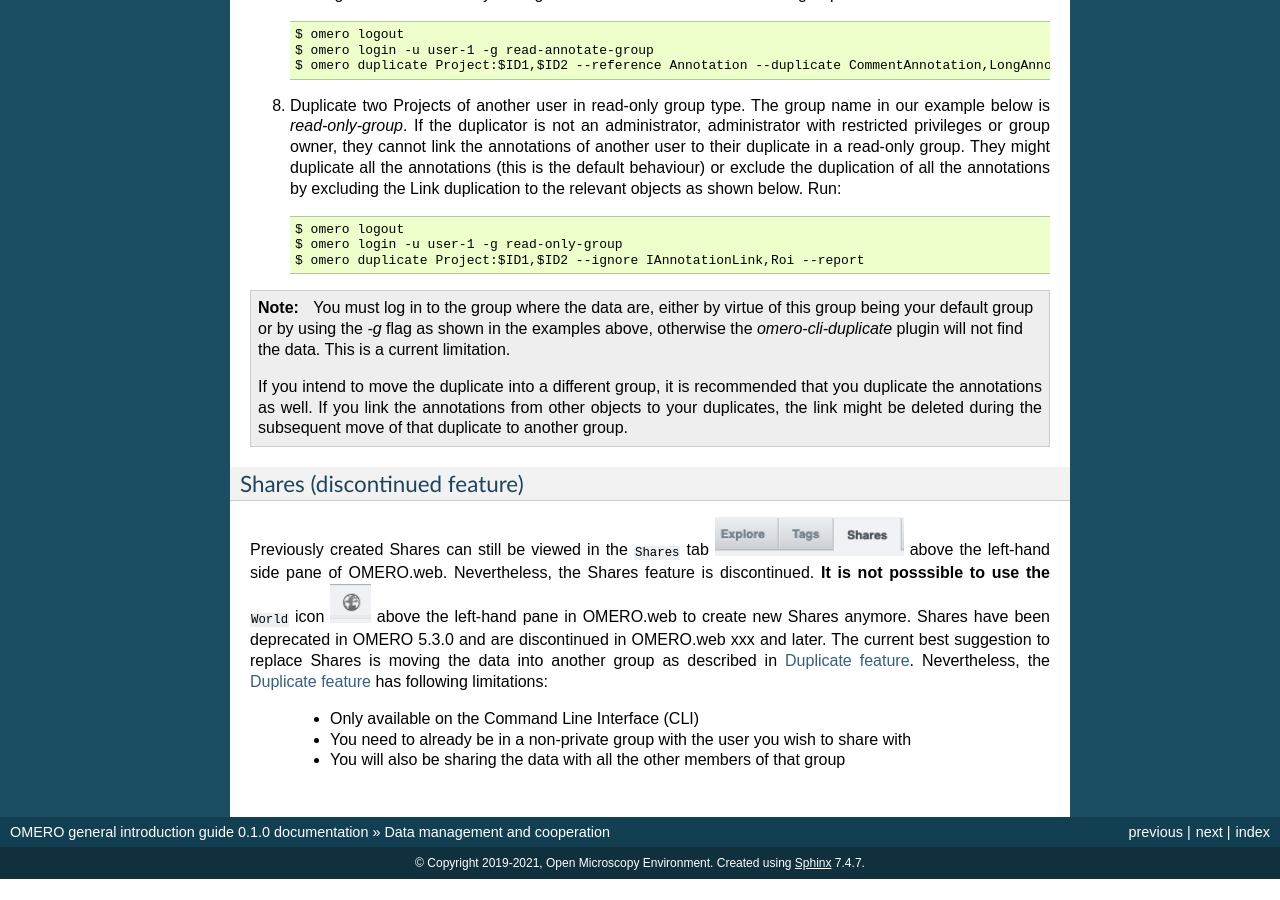
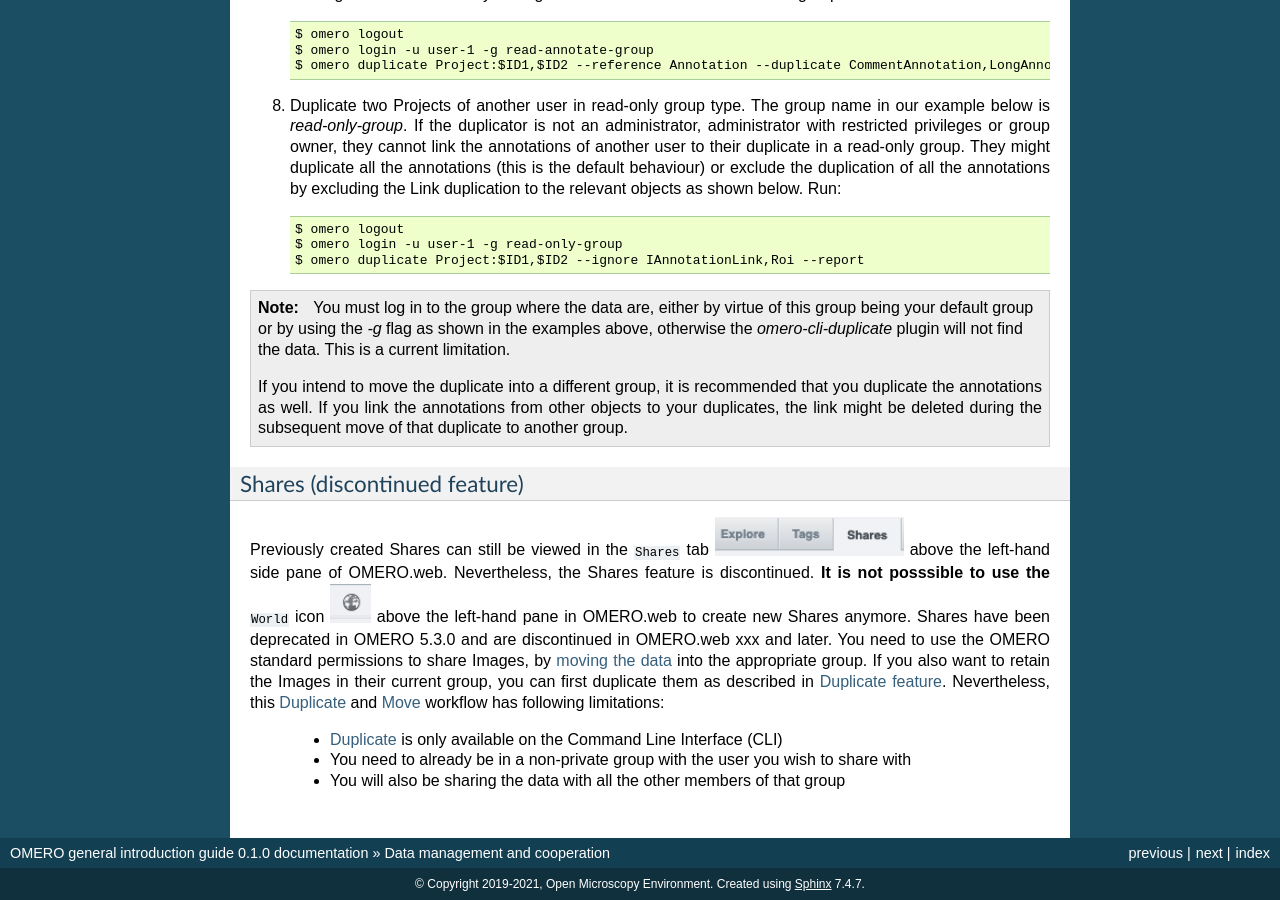
Before and after one commit to ome/omero-guide-introduction, a Sphinx documentation site: the page built from docs/data-management.rst, in a window 1280 px wide and 900 px high, scrolled down 9020 px. Built offline with Sphinx 7.4.7, drawn with Linux system fonts in a browser that asks for light colours; before the commit the page ends 9899 px from its top, so only the background shows below that.

Commit message:
More precisely formulate duplicate and move workflow

```diff
--- a/docs/data-management.rst
+++ b/docs/data-management.rst
@@ -515,9 +515,9 @@
 Shares (discontinued feature)
 ~~~~~~~~~~~~~~~~~~~~~~~~~~~~~
 
-Previously created Shares can still be viewed in the ``Shares`` tab |image6| above the left-hand side pane of OMERO.web. Nevertheless, the Shares feature is discontinued. **It is not posssible to use the** ``World`` icon |image7| above the left-hand pane in OMERO.web to create new Shares anymore. Shares have been deprecated in OMERO 5.3.0 and are discontinued in OMERO.web xxx and later. The current best suggestion to replace Shares is moving the data into another group as described in :ref:`Duplicate feature<Duplicatecli>`. Nevertheless, the :ref:`Duplicate feature<Duplicatecli>` has following limitations:
+Previously created Shares can still be viewed in the ``Shares`` tab |image6| above the left-hand side pane of OMERO.web. Nevertheless, the Shares feature is discontinued. **It is not posssible to use the** ``World`` icon |image7| above the left-hand pane in OMERO.web to create new Shares anymore. Shares have been deprecated in OMERO 5.3.0 and are discontinued in OMERO.web xxx and later. You need to use the OMERO standard permissions to share Images, by :ref:`moving the data<Movedowners>` into the appropriate group. If you also want to retain the Images in their current group, you can first duplicate them as described in :ref:`Duplicate feature<Duplicatecli>`. Nevertheless, this :ref:`Duplicate<Duplicatecli>` and :ref:`Move<Movedowners>` workflow has following limitations:
 
- - Only available on the Command Line Interface (CLI)
+ - :ref:`Duplicate<Duplicatecli>` is only available on the Command Line Interface (CLI)
  - You need to already be in a non-private group with the user you wish to share with
  - You will also be sharing the data with all the other members of that group
 
```
